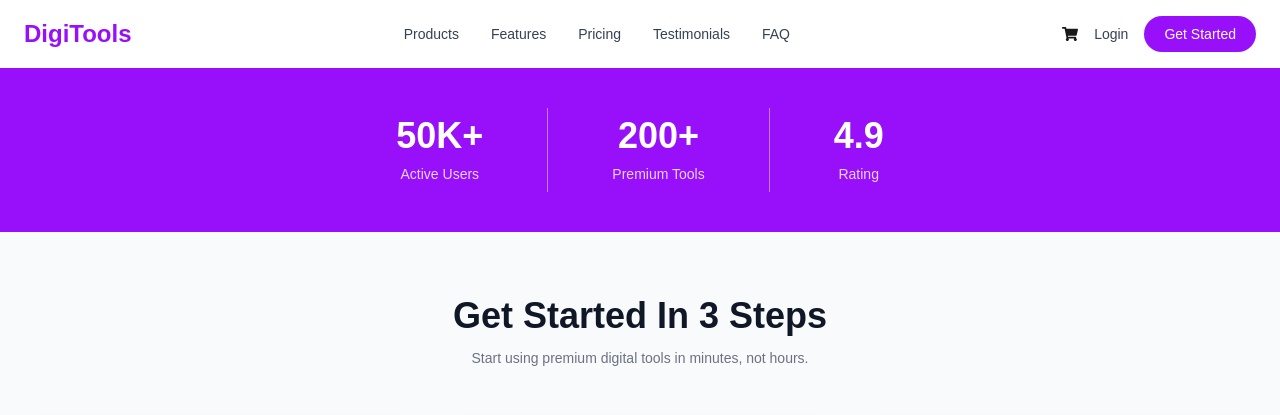
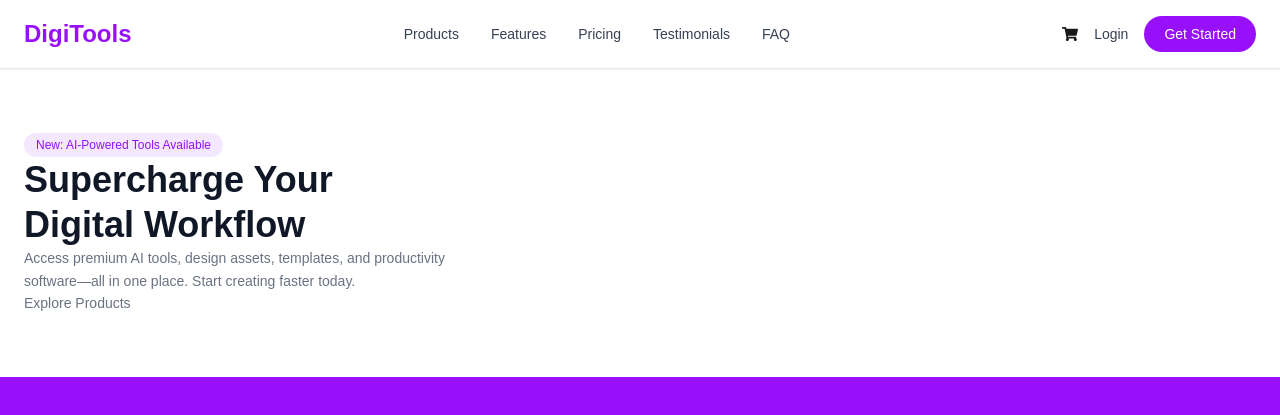
Before and after one commit to asif404-error/my-sixth-assignment, a React (Vite) app: page / in a window 1280 px wide. Shown: the top 415 px of the page. Built offline with nearby package versions, Linux system fonts and the light colour scheme.

Commit message:
Banners badge, heading, description added.

```diff
--- a/src/App.jsx
+++ b/src/App.jsx
@@ -6,6 +6,7 @@ import Workflow from "./components/optionalPart/Workflow";
 import Steps from "./components/steps3Section/Steps";
 import Pricing from "./components/pricingSection/Pricing";
 import Stats from "./components/stats/Stats";
+import Banner from "./components/banner/Banner";
 
 function App() {
   const [cart] = useState([]);
@@ -13,6 +14,7 @@ function App() {
   return (
     <>
       <Navbar cartCount={cart} />
+      <Banner />
       <Stats />
       <Steps />
       <Pricing />
--- a/src/components/banner/Banner.jsx
+++ b/src/components/banner/Banner.jsx
@@ -1,11 +1,23 @@
-import React from 'react';
+import React from "react";
 
 const Banner = () => {
-    return (
-        <div>
-
+  return (
+    <section className="bg-white- px-6 py-16">
+      <div className="max-w-7xl mx-auto">
+        <div className="inline-flex items-center gap-2 bg-purple-100 text-purple-600 text-xs font-medium px-3 py-1 rounded-full w-fit">
+          <span> New: AI-Powered Tools Available</span>
         </div>
-    );
+        <h1 className="text-4xl font-extrabold text-gray-900 leading-tight">
+          Supercharge Your <br /> Digital Workflow
+        </h1>
+        <p className="text-sm text-gray-500 leading-relaxed max-w-md">
+          Access premium AI tools, design assets, templates, and productivity
+          software—all in one place. Start creating faster today.
+        </p>
+        <p className="text-sm text-gray-500">Explore Products</p>
+      </div>
+    </section>
+  );
 };
 
 export default Banner;
```
